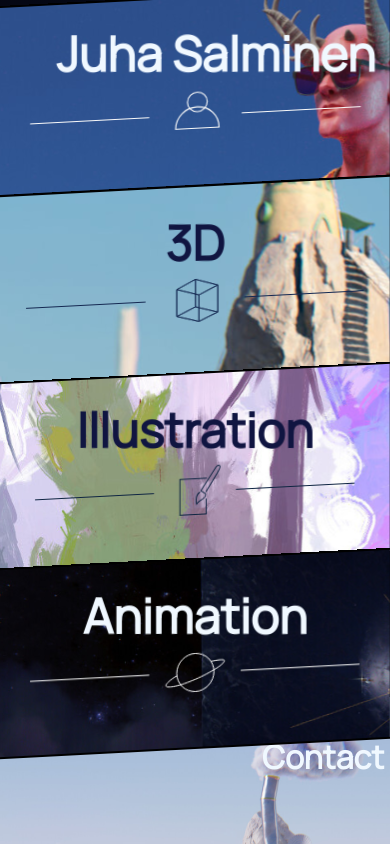
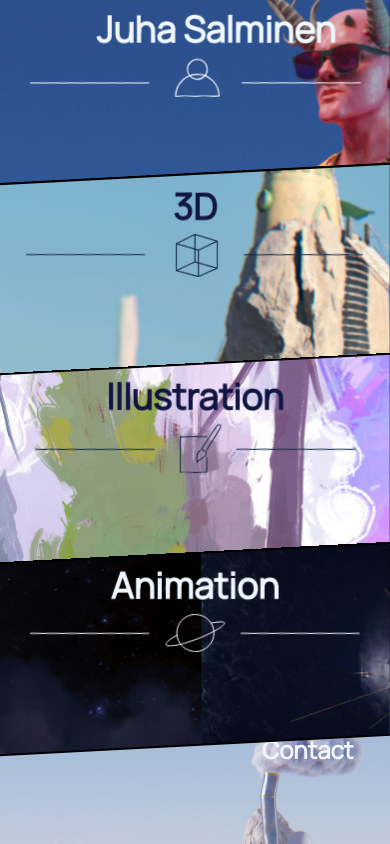
Before and after one commit to slam9/slam9.github.io, a website built with Parcel: page index.html in a window 390 px wide. Built offline with nearby package versions, Linux system fonts and the light colour scheme.

Commit message:
Font sizes adjusted.

```diff
--- a/css/custom.css
+++ b/css/custom.css
@@ -216,6 +216,9 @@
     transform: none;
     white-space: nowrap;
 }
+.svgSkew{
+    transform:skewX(3deg);
+}
 
 /* Responsive  */
 
@@ -253,7 +256,7 @@
     .mainHeader {
         margin: 0 auto;
         font-family: 'Manrope', sans-serif;
-        font-size: 2em;
+        font-size: 1.5em;
         padding-left: --skew-padding;
         white-space: nowrap;
         transform: skewY(3deg);
@@ -265,7 +268,7 @@
         margin-top:15px;
         padding:15px;
         font-family: 'Montserrat', sans-serif;
-        font-size: medium;
+        font-size: small;
         transition: all 0.45s ease;
         opacity: var(--text-opacity);
         width:80vw;
@@ -274,7 +277,7 @@
         transform: skewY(3deg);
     }
     .leftBorder {
-        margin-left: -10vh;
+        margin-top: -15px;
     }
     .imageRS {
         position:absolute;
@@ -310,5 +313,7 @@
         transform: none;
         white-space: nowrap;
     }
-
+    .svgSkew{
+        transform:skewY(3deg);
+    }
   }
--- a/index.html
+++ b/index.html
@@ -39,7 +39,7 @@
           alt="">
         <div class="contentDiagonal">
           <h1 class="mainHeader leftMargin"> Juha Salminen</h1>
-          <img src="img/person.svg" v> </img>
+          <img src="img/person.svg" alt="" class="svgSkew"> </img>
           <p class="mainParagraph  darkBlur">
             Lorem Ipsum is simply dummy text of the printing and typesetting industry. Lorem Ipsum has been the industry's standard dummy text ever since the 1500s, when an unknown printer took a galley of type and scrambled it to make a type specimen book.
           </p>
@@ -55,7 +55,7 @@
           alt="">
         <div class="contentDiagonal leftBorder">
           <h1 class="mainHeader darkText"> 3D </h1>
-          <img src="img/3d.svg" alt=""> </img>
+          <img src="img/3d.svg" alt="" class="svgSkew"> </img>
           <p class="mainParagraph darkText lightBlur">
             My main tool for 3D-work is Blender, with Substance suite for texturing. As a Jack of many trades, I have experience in modeling, animating, texturing and lighting, as well as basic rigging.
           </p>
@@ -71,7 +71,7 @@
           alt="">
           <div class="contentDiagonal leftBorder">
             <h1 class="mainHeader darkText"> Illustration </h1>
-            <img src="img/illustration.svg" alt=""> </img>
+            <img src="img/illustration.svg" class="svgSkew" alt=""> </img>
             <p class="mainParagraph darkText lightBlur">
               I love exploring new mediums and styles in my illustrations, both physical and digital. The variety really shows in my range of work, and that's what makes it more rewarding to me.
             </p>
@@ -88,7 +88,7 @@
           alt="">
         <div class="contentDiagonal leftBorder">
           <h1 class="mainHeader"> Animation </h1>
-          <img src="img/animation.svg" alt=""> </img>
+          <img src="img/animation.svg" alt="" class="svgSkew"> </img>
           <p class="mainParagraph darkBlur">
             Bringing my scenes alive with animation is always a blast. Being part problem-solving and part creativity is what makes it really interesting.
           </p>
```
